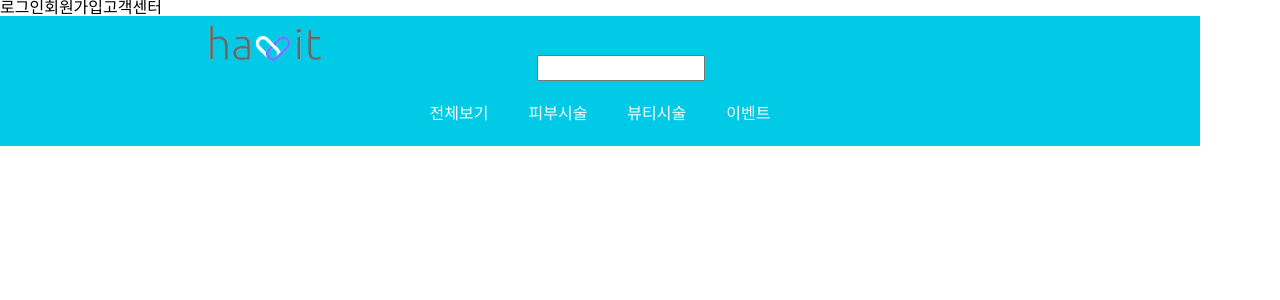
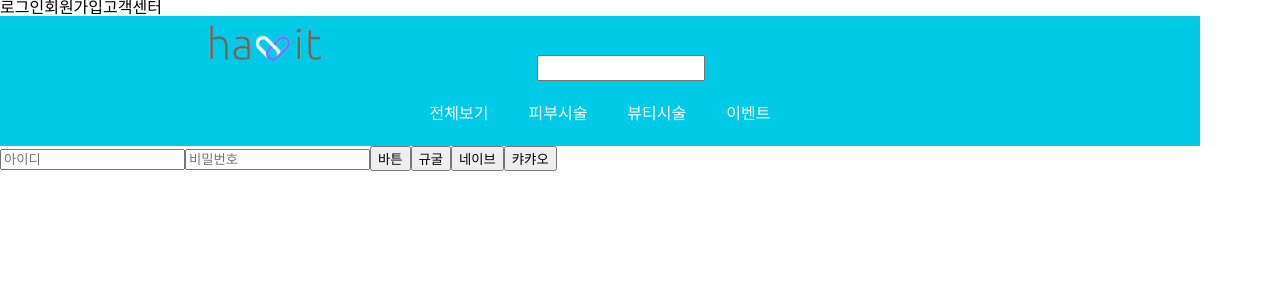
Before and after one commit to lyhlg/havit-web, a React (Create React App) app in the folder havit-web-frontend/: page /login in a window 1280 px wide. Shown: the top 300 px of the page. Built offline with nearby package versions, Linux system fonts and the light colour scheme.

Commit message:
Add login component

```diff
--- a/havit-web-frontend/src/components/App.js
+++ b/havit-web-frontend/src/components/App.js
@@ -1,11 +1,14 @@
 import React, { Component } from 'react';
-import { Header, Nav } from './index';
+import { Route } from 'react-router-dom';
+import { Header, Nav, Login } from './index';
+
 class App extends Component {
   render() {
     return (
       <div>
         <Header />
         <Nav />
+        <Route path="/login" component={Login} />
       </div>
     );
   }
--- /dev/null
+++ b/havit-web-frontend/src/components/Common/Login.js
@@ -0,0 +1,18 @@
+import React, { Component } from 'react';
+
+class Login extends Component {
+  render() {
+    return (
+      <div>
+        <input type="text" placeholder="아이디" />
+        <input type="text" placeholder="비밀번호" />
+        <button type="submit">바튼</button>
+        <button><a href="http://localhost:8080/auth/google" target="_blank">규굴</a></button>
+        <button><a href="http://localhost:8080/auth/naver" target="_blank">네이브</a></button>
+        <button><a href="http://localhost:8080/auth/kakao" target="_blank">캬캬오</a></button>
+      </div>
+    );
+  }
+}
+
+export default Login;
--- a/havit-web-frontend/src/components/index.js
+++ b/havit-web-frontend/src/components/index.js
@@ -2,3 +2,4 @@
 
 export { default as Header } from './Common/Header';
 export { default as Nav } from './Common/Nav';
+export { default as Login } from './Common/Login';
--- /dev/null
+++ b/havit-web-frontend/src/styles/Common/Login.scss
@@ -0,0 +1,3 @@
+body {
+  font-size:10px;
+}
--- a/havit-web-frontend/src/styles/Common/Nav.scss
+++ b/havit-web-frontend/src/styles/Common/Nav.scss
@@ -21,6 +21,7 @@
     width: 137px;
     height: 56px;
   }
+
   .nav__logo {
     width: 137px;
     height: 56px;
@@ -34,6 +35,7 @@
 }
 
 
+
 .nav__bottom {
   margin-top: 20px;
   text-align: center;
--- /dev/null
+++ b/havit-web-frontend/src/styles/css/Common/Login.css
@@ -0,0 +1,2 @@
+body {
+  font-size: 10px; }
```
Also changed, not shown: havit-web-frontend/src/components/Home/Home.js (added, +13 -0 lines), havit-web-frontend/src/styles/Home/Home.scss (added).
